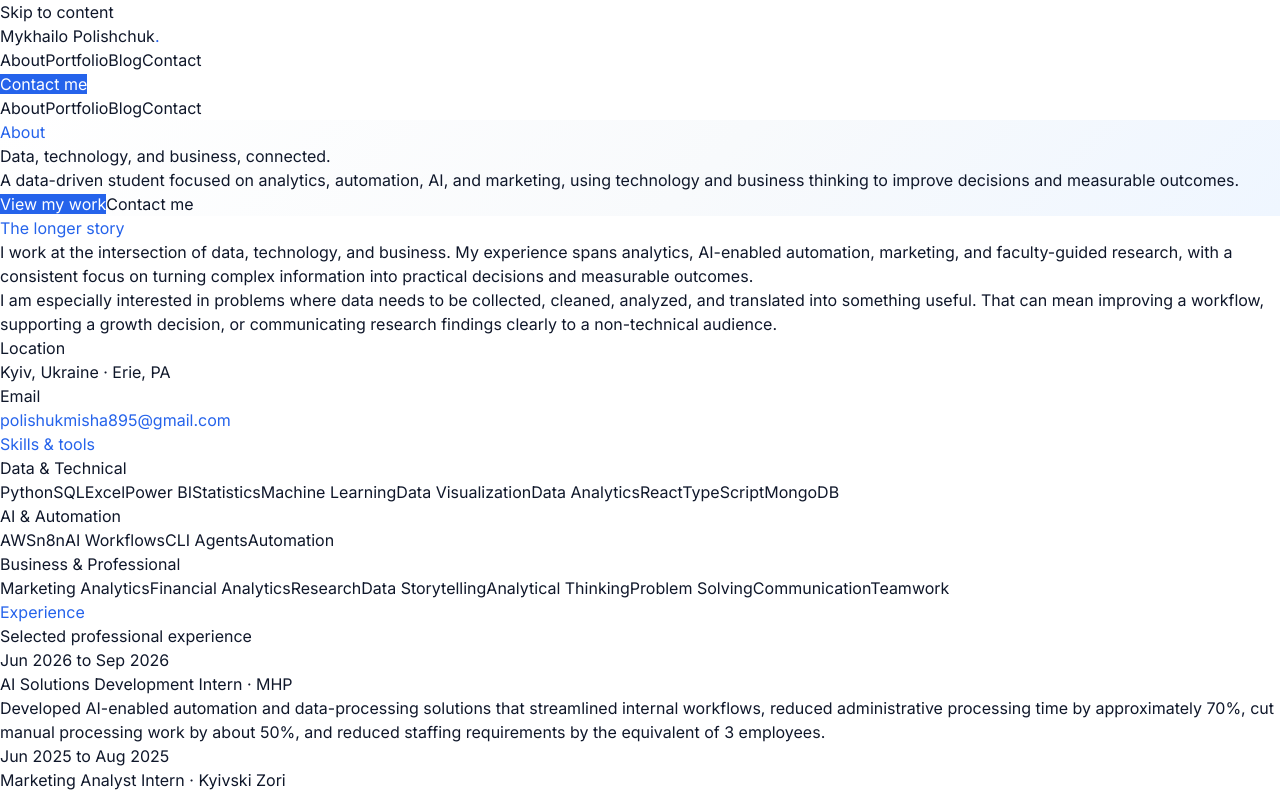
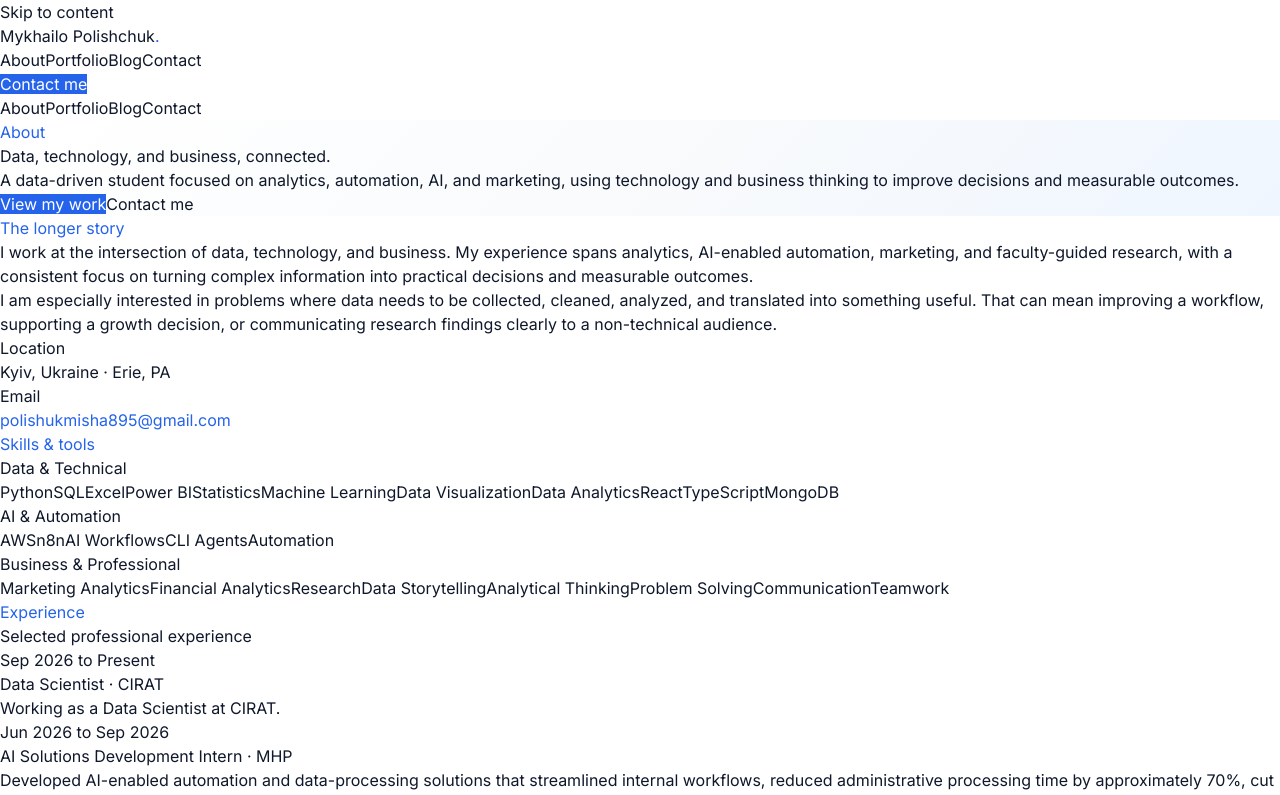
Before and after one commit to Misha200304/My-Website, a Next.js app: page /about in a window 1280 px wide. Shown: the top 795 px of the page. Built offline with nearby package versions, Linux system fonts and the light colour scheme; no server answers.

Commit message:
Add CIRAT Data Scientist experience

```diff
--- a/src/data/config.ts
+++ b/src/data/config.ts
@@ -40,6 +40,7 @@ export type ExperienceItem = {
 };
 
 export const EXPERIENCE: ExperienceItem[] = [
+  { period: "Sep 2026 to Present", role: "Data Scientist", company: "CIRAT", companyUrl: null, description: "Working as a Data Scientist at CIRAT." },
   { period: "Jun 2026 to Sep 2026", role: "AI Solutions Development Intern", company: "MHP", companyUrl: "https://mhp.com.ua/en/home", description: "Developed AI-enabled automation and data-processing solutions that streamlined internal workflows, reduced administrative processing time by approximately 70%, cut manual processing work by about 50%, and reduced staffing requirements by the equivalent of 3 employees." },
   { period: "Jun 2025 to Aug 2025", role: "Marketing Analyst Intern", company: "Kyivski Zori", companyUrl: "https://kz.kiev.ua/", description: "Applied marketing analytics, SEO, automation, and competitive research to support growth. This contributed to a 144% increase in site sessions, 100% growth in unique sessions, and a 30% increase in audience reach and inbound inquiries." },
 ];
```
